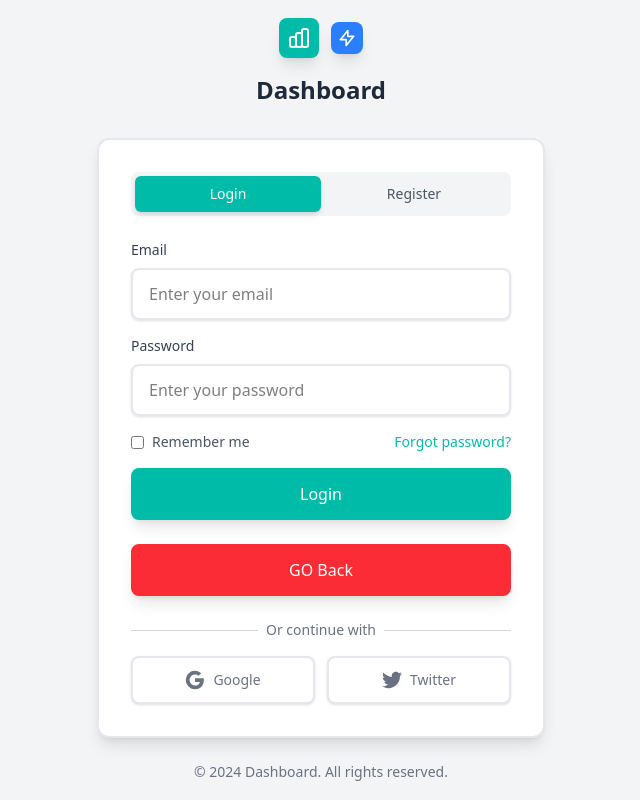
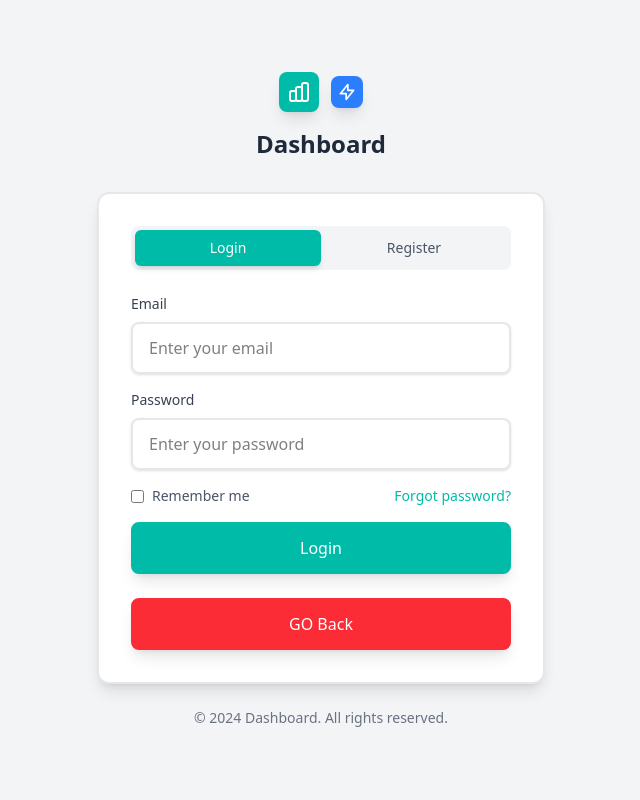
Before and after one commit to marouan-folane/gestion_residents, a React (Vite) app in the folder frontend/: page /auth/login in a window 1280 px wide. Shown: the whole page, without its empty margins (319-959 px from the left). Built offline with nearby package versions, Linux system fonts and the light colour scheme.

Commit message:
Last mods

```diff
--- a/frontend/package.json
+++ b/frontend/package.json
@@ -16,6 +16,7 @@
     "lucide-react": "^0.525.0",
     "react": "^19.1.0",
     "react-dom": "^19.1.0",
+    "react-icons": "^5.5.0",
     "react-router-dom": "^7.6.3",
     "recharts": "^3.1.0",
     "tailwind-variants": "^1.0.0",
--- a/frontend/src/components/DefaultLayout.jsx
+++ b/frontend/src/components/DefaultLayout.jsx
@@ -7,8 +7,6 @@ import LoadingSpinner from "./LoadingSpinner";
 
 function DefaultLayout() {
     const { notification, user, token, setUser, setToken } = useStateContext();
-    const [loading, setLoading] = useState(false);
-
     const navigate = useNavigate();
 
     if (!token) {
@@ -17,7 +15,7 @@ function DefaultLayout() {
 
     const check_immeuble = async () => {
         try {
-            setLoading(true);
+            // setLoading(true);
             const response = await axiosClient.get("/immeubles");
 
             if (response.data && response.data.length > 0) {
@@ -28,18 +26,13 @@ function DefaultLayout() {
         } catch (err) {
             console.error("Error checking immeuble:", err.message);
         }
-        finally {
-            setLoading(false);
-        }
+
     };
 
     useEffect(() => {
         check_immeuble();
-    }, []);
+    }, [token]);
 
-    if (loading) {
-        return <LoadingSpinner message="Chargement..." />;
-    }
 
 
     return (
--- a/frontend/src/views/CreateImmeuble.jsx
+++ b/frontend/src/views/CreateImmeuble.jsx
@@ -116,7 +116,7 @@ const CreateImmeuble = () => {
                         <button
                             type="submit"
                             disabled={submitting}
-                            className="group relative w-full flex justify-center py-2 px-4 border border-transparent text-sm font-medium rounded-md text-white bg-blue-600 hover:bg-blue-700 focus:outline-none focus:ring-2 focus:ring-offset-2 focus:ring-blue-500 disabled:opacity-50"
+                            className="cursor-pointer group relative w-full flex justify-center py-2 px-4 border border-transparent text-sm font-medium rounded-md text-white bg-blue-600 hover:bg-blue-700 focus:outline-none focus:ring-2 focus:ring-offset-2 focus:ring-blue-500 disabled:opacity-50"
                         >
                             {submitting ? "Création..." : "Créer l'immeuble"}
                         </button>
--- a/frontend/src/views/authentication/Login.jsx
+++ b/frontend/src/views/authentication/Login.jsx
@@ -2,6 +2,7 @@ import React, { useEffect, useState } from "react";
 import axiosClient from "../../axios-client";
 import { useStateContext } from "../../contexts/ContextProvider";
 import { useNavigate } from "react-router-dom";
+import { FaSpinner } from "react-icons/fa"; // Or use any spinner icon
 
 const Login = () => {
     const { setUser, setToken, setNotification, token } = useStateContext();
@@ -17,8 +18,8 @@ const Login = () => {
         agreeToTerms: false,
     });
     const [fieldErrors, setFieldErrors] = useState({});
+    const [buttonLoading, setButtonLoading] = useState(false);
     const navigate = useNavigate();
-
 
     const handleInputChange = (e) => {
         const { name, value, type, checked } = e.target;
@@ -29,7 +30,8 @@ const Login = () => {
     };
 
     const handleSubmit = () => {
-        setFieldErrors({}); // Reset errors
+        setFieldErrors({});
+        setButtonLoading(true);
 
         if (isLogin) {
             axiosClient
@@ -41,9 +43,6 @@ const Login = () => {
                     setToken(response.data.token);
                     setUser(response.data.user);
                     setNotification("Login successful!");
-                    // navigate("/immeuble-check");
-                    window.location.reload();
-
                 })
                 .catch((err) => {
                     if (err.response && err.response.data) {
@@ -67,16 +66,19 @@ const Login = () => {
                             ],
                         });
                     }
-                });
+                })
+                .finally(() => setButtonLoading(false));
         } else {
             if (formData.password !== formData.confirmPassword) {
                 setFieldErrors({ general: ["Passwords do not match."] });
+                setButtonLoading(false);
                 return;
             }
             if (!formData.agreeToTerms) {
                 setFieldErrors({
                     general: ["You must agree to the Terms of Service."],
                 });
+                setButtonLoading(false);
                 return;
             }
 
@@ -93,9 +95,6 @@ const Login = () => {
                     setToken(response.data.token);
                     setUser(response.data.user);
                     setNotification("Account created successfully!");
-                    // navigate("/immeuble-check");
-                    window.location.reload();
-
                 })
                 .catch((err) => {
                     if (err.response && err.response.data) {
@@ -119,9 +118,9 @@ const Login = () => {
                             ],
                         });
                     }
-                });
+                })
+                .finally(() => setButtonLoading(false));
         }
-
     };
 
     const resetForm = () => {
@@ -427,14 +426,28 @@ const Login = () => {
                         {/* Submit Button */}
                         <button
                             onClick={handleSubmit}
-                            className="cursor-pointer w-full bg-teal-500 text-white py-3 px-4 rounded-lg font-medium transition-all duration-200 shadow-lg hover:shadow-xl hover:bg-teal-600 border-2 border-teal-500 hover:border-teal-600 transform hover:-translate-y-1"
+                            disabled={buttonLoading}
+                            className={`cursor-pointer w-full bg-teal-500 text-white py-3 px-4 rounded-lg font-medium transition-all duration-200 shadow-lg hover:shadow-xl hover:bg-teal-600 border-2 border-teal-500 hover:border-teal-600 transform hover:-translate-y-1 flex items-center justify-center ${
+                                buttonLoading
+                                    ? "opacity-70 cursor-not-allowed"
+                                    : ""
+                            }`}
                         >
-                            {isLogin ? "Login" : "Create Account"}
+                            {buttonLoading ? (
+                                <>
+                                    <FaSpinner className="animate-spin mr-2" />
+                                    {isLogin ? "Connexion..." : "Création..."}
+                                </>
+                            ) : isLogin ? (
+                                "Login"
+                            ) : (
+                                "Create Account"
+                            )}
                         </button>
 
                         <button
                             onClick={() => {
-                                navigate(-1);
+                                navigate("/");
                             }}
                             className="cursor-pointer w-full bg-red-500 text-white py-3 px-4 rounded-lg font-medium transition-all duration-200 shadow-lg hover:shadow-xl border-2 border-red-500 hover:border-red-600 transform hover:-translate-y-1 mt-2"
                         >
@@ -443,51 +456,6 @@ const Login = () => {
                     </div>
 
                     {/* Social Login */}
-                    <div className="mt-6">
-                        <div className="relative">
-                            <div className="absolute inset-0 flex items-center">
-                                <div className="w-full border-t border-gray-300"></div>
-                            </div>
-                            <div className="relative flex justify-center text-sm">
-                                <span className="px-2 bg-white text-gray-500">
-                                    Or continue with
-                                </span>
-                            </div>
-                        </div>
-                        <div className="mt-4 grid grid-cols-2 gap-3">
-                            <button className="cursor-pointer w-full inline-flex justify-center py-3 px-4 border-2 border-gray-200 rounded-lg shadow-sm bg-white text-sm font-medium text-gray-500 hover:bg-gray-50 transition-all duration-200 hover:shadow-md transform hover:-translate-y-1">
-                                <svg className="w-5 h-5" viewBox="0 0 24 24">
-                                    <path
-                                        fill="currentColor"
-                                        d="M22.56 12.25c0-.78-.07-1.53-.2-2.25H12v4.26h5.92c-.26 1.37-1.04 2.53-2.21 3.31v2.77h3.57c2.08-1.92 3.28-4.74 3.28-8.09z"
-                                    />
-                                    <path
-                                        fill="currentColor"
-                                        d="M12 23c2.97 0 5.46-.98 7.28-2.66l-3.57-2.77c-.98.66-2.23 1.06-3.71 1.06-2.86 0-5.29-1.93-6.16-4.53H2.18v2.84C3.99 20.53 7.7 23 12 23z"
-                                    />
-                                    <path
-                                        fill="currentColor"
-                                        d="M5.84 14.09c-.22-.66-.35-1.36-.35-2.09s.13-1.43.35-2.09V7.07H2.18C1.43 8.55 1 10.22 1 12s.43 3.45 1.18 4.93l2.85-2.22.81-.62z"
-                                    />
-                                    <path
-                                        fill="currentColor"
-                                        d="M12 5.38c1.62 0 3.06.56 4.21 1.64l3.15-3.15C17.45 2.09 14.97 1 12 1 7.7 1 3.99 3.47 2.18 7.07l3.66 2.84c.87-2.6 3.3-4.53 6.16-4.53z"
-                                    />
-                                </svg>
-                                <span className="ml-2">Google</span>
-                            </button>
-                            <button className="w-full inline-flex justify-center py-3 px-4 border-2 border-gray-200 rounded-lg shadow-sm bg-white text-sm font-medium text-gray-500 hover:bg-gray-50 transition-all duration-200 hover:shadow-md transform hover:-translate-y-1">
-                                <svg
-                                    className="w-5 h-5"
-                                    fill="currentColor"
-                                    viewBox="0 0 24 24"
-                                >
-                                    <path d="M24 4.557c-.883.392-1.832.656-2.828.775 1.017-.609 1.798-1.574 2.165-2.724-.951.564-2.005.974-3.127 1.195-.897-.957-2.178-1.555-3.594-1.555-3.179 0-5.515 2.966-4.797 6.045-4.091-.205-7.719-2.165-10.148-5.144-1.29 2.213-.669 5.108 1.523 6.574-.806-.026-1.566-.247-2.229-.616-.054 2.281 1.581 4.415 3.949 4.89-.693.188-1.452.232-2.224.084.626 1.956 2.444 3.379 4.6 3.419-2.07 1.623-4.678 2.348-7.29 2.04 2.179 1.397 4.768 2.212 7.548 2.212 9.142 0 14.307-7.721 13.995-14.646.962-.695 1.797-1.562 2.457-2.549z" />
-                                </svg>
-                                <span className="ml-2">Twitter</span>
-                            </button>
-                        </div>
-                    </div>
                 </div>
                 {/* Footer */}
                 <div className="text-center mt-6 text-sm text-gray-500">
```
Also changed, not shown: 1 other file (tests, documents, lock files or other folders).
